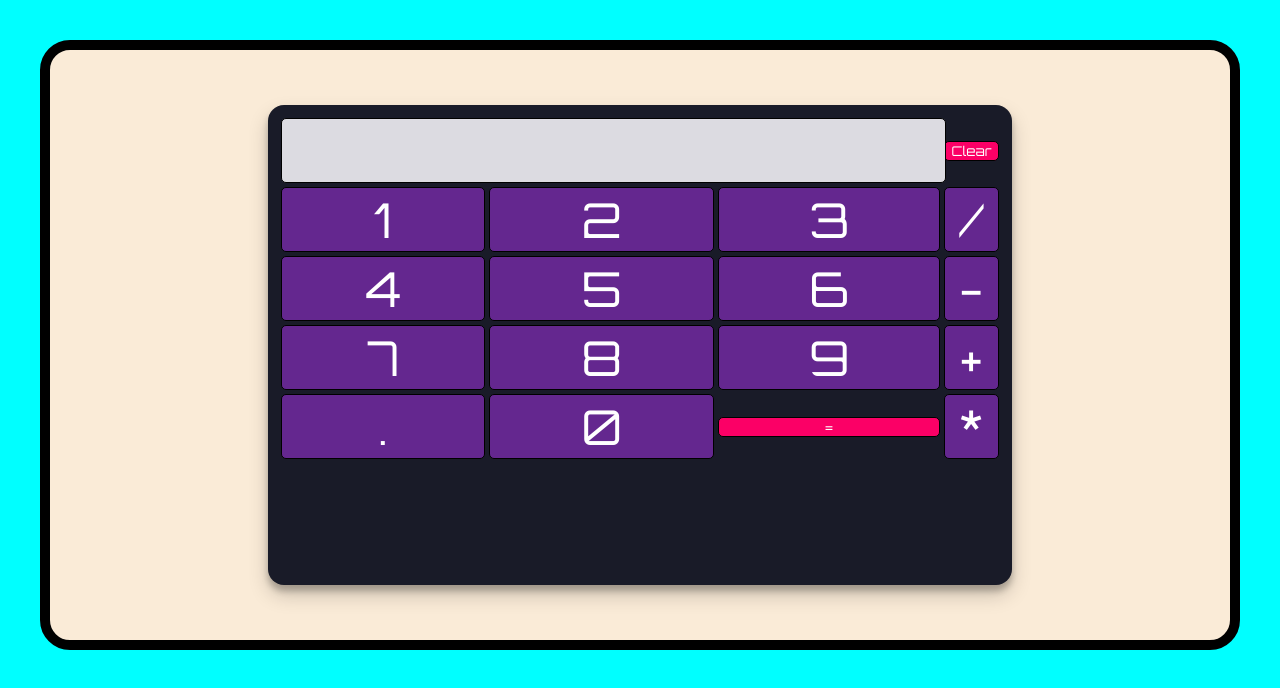
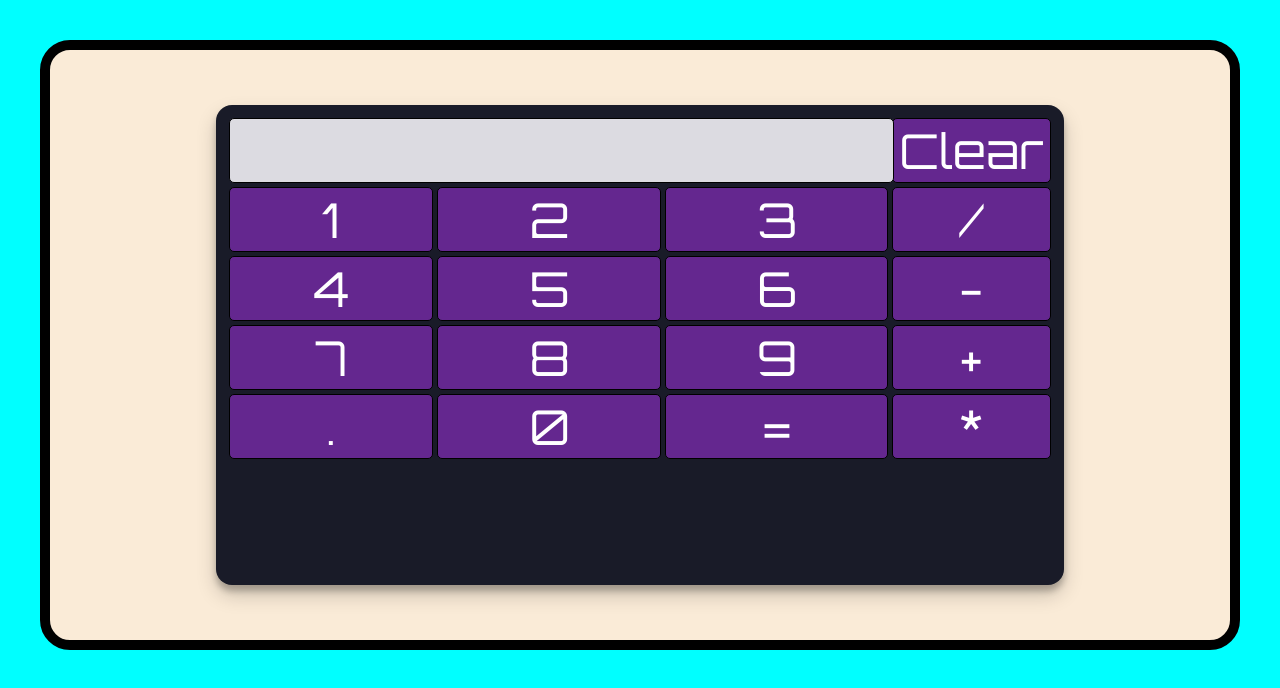
Before and after one commit to himanshu-skrpkvnp/Calculator-project, a plain HTML site: page index.html in a window 1280 px wide. Drawn offline with Linux system fonts and the light colour scheme.

Commit message:
minor commits

```diff
--- a/index.html
+++ b/index.html
@@ -17,7 +17,7 @@
 
             <!-- button to clear the screen -->
 
-            <td colspan="1"> <input type="button" name="button" onclick="clearScreen()" value="Clear" style="background-color: #fb0066;" style="font-size: 300%;" class="button" > </td>
+            <td colspan="1"> <input type="button" name="button" onclick="clearScreen()" value="Clear"  style="font-size: 300%;" class="button"  > </td>
 
         </tr>
     </thead>
@@ -47,7 +47,7 @@
             <td><input type="button" class="button" value="." onclick="display('.')" style="font-size: 300%;"></td>
             <td><input type="button" class="button" value="0" onclick="display('0')" style="font-size: 300%;"></td>
             <!-- expresssion to calculate the result -->
-            <td><input type="button" class="button" value="=" onclick="calculate()" style="background-color: #fb0066;" style="font-size: 300%;" id="btn2" ></td>
+            <td><input type="button" class="button" value="=" onclick="calculate()"  style="font-size: 300%;" id="btn2" ></td>
             <td><input type="button" class="button" value="*" onclick="display('*')" style="font-size: 300%;"></td>
         </tr>
     </tbody>
```
